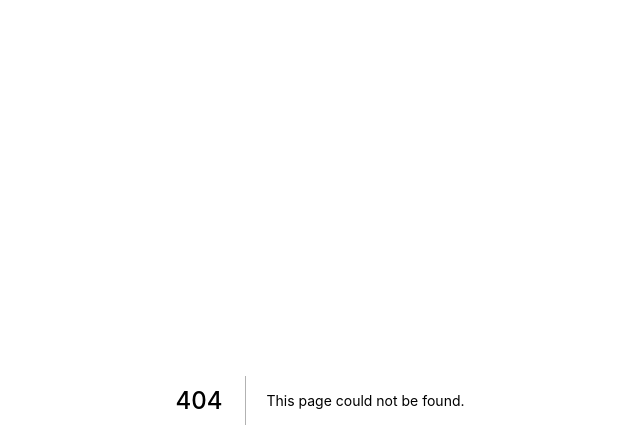
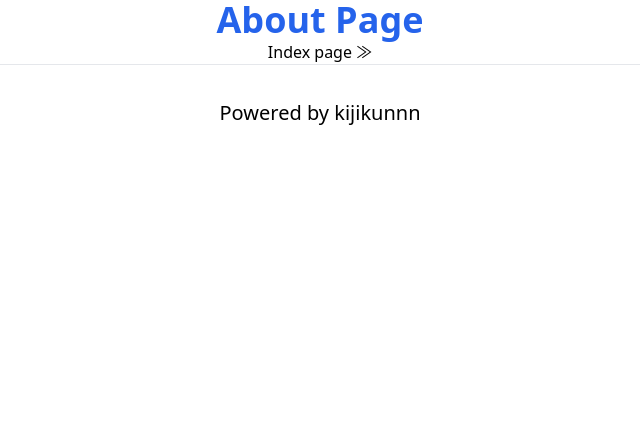
Before and after one commit to kijikunnn/nextjs_starter, a Next.js app: page /about in a window 1280 px wide. Before the commit this address had no page. Shown: the top 448 px of the page, without its empty margins (320-960 px from the left). Built offline with nearby package versions, Linux system fonts and the light colour scheme.

Commit message:
✨ add about page

```diff
--- /dev/null
+++ b/src/pages/about/index.tsx
@@ -0,0 +1,16 @@
+import type { NextPage } from "next";
+import Link from "next/link";
+import { Layout } from "src/components/Layout";
+
+const About: NextPage = () => {
+  return (
+    <Layout>
+      <h1 className="text-4xl font-bold text-blue-600">About Page</h1>
+      <Link href="/">
+        <a className="hover:text-blue-600">Index page &#8811;</a>
+      </Link>
+    </Layout>
+  );
+};
+
+export default About;
--- a/src/pages/index.tsx
+++ b/src/pages/index.tsx
@@ -1,4 +1,5 @@
 import type { NextPage } from "next";
+import Link from "next/link";
 import { Layout } from "src/components/Layout";
 
 const Home: NextPage = () => {
@@ -7,6 +8,9 @@ const Home: NextPage = () => {
       <h1 className="text-4xl font-bold text-blue-600">
         This is Next.js Starter Template
       </h1>
+      <Link href="/about">
+        <a className="hover:text-blue-600">about page &#8811;</a>
+      </Link>
     </Layout>
   );
 };
```
